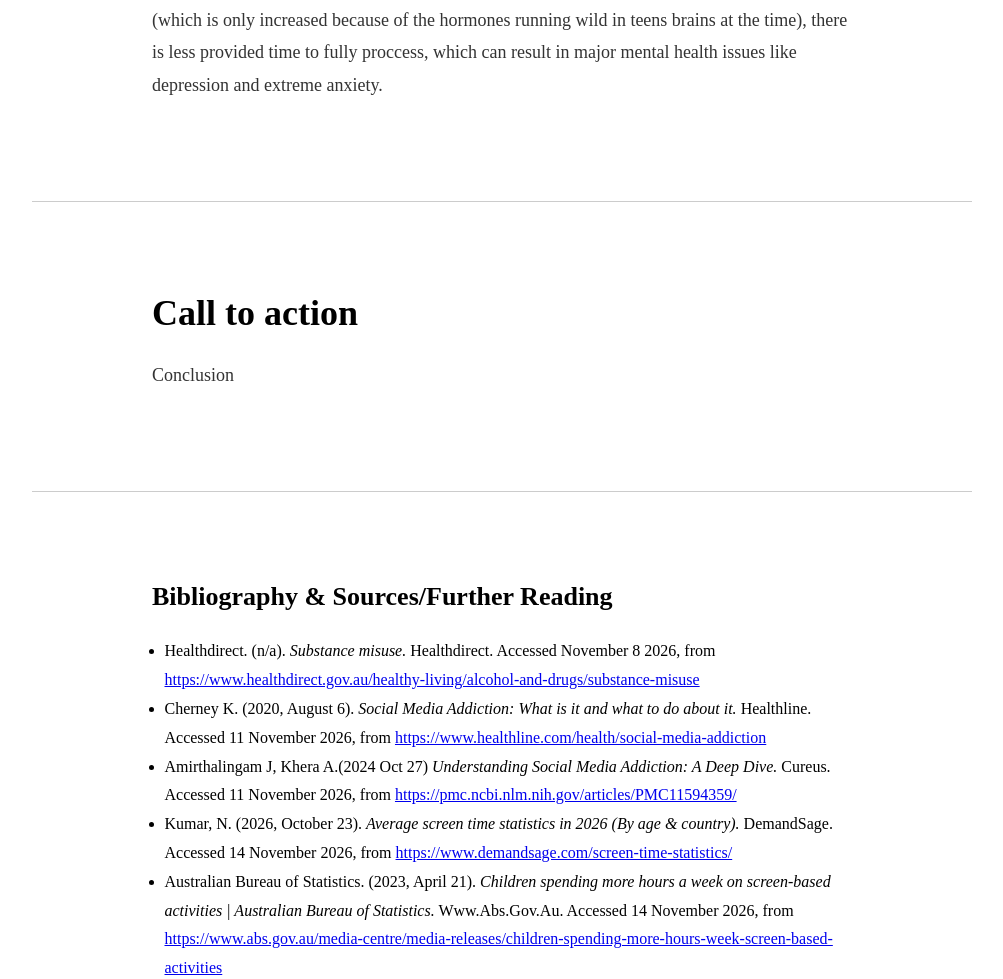
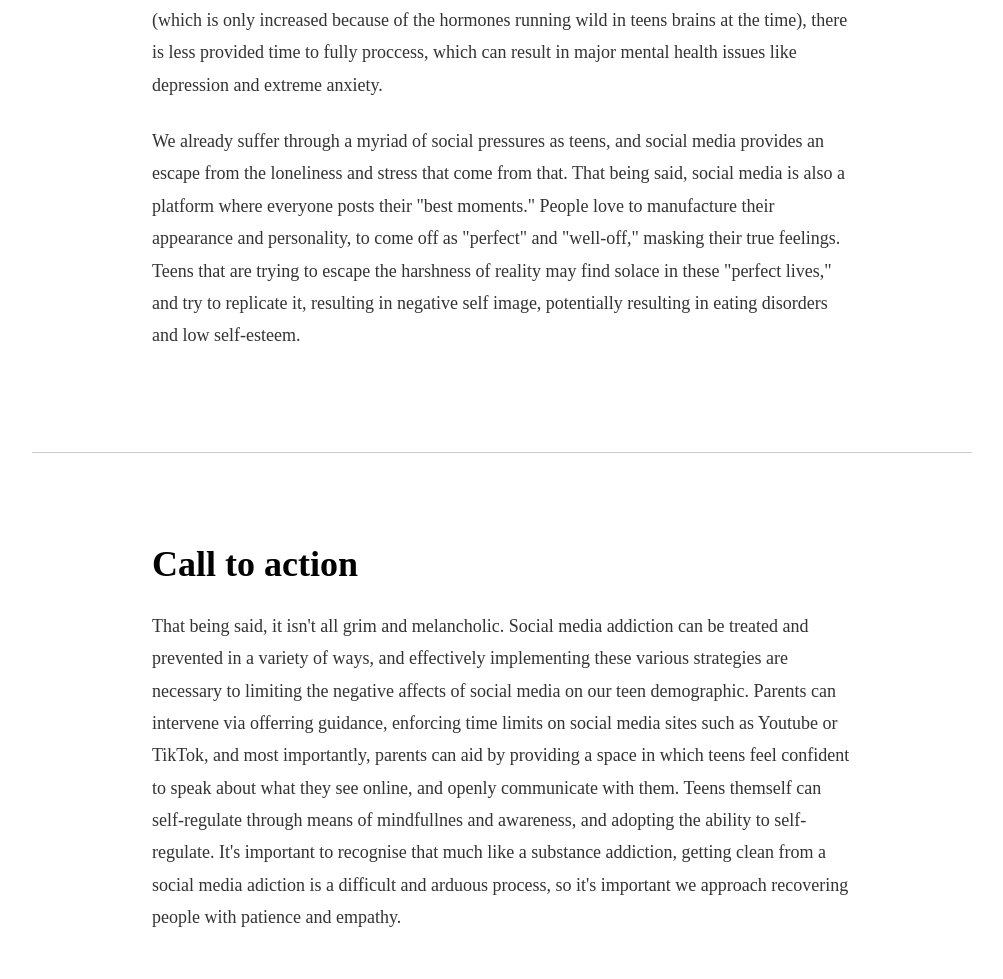
Before and after one commit to BaconaterThatIsreAl/Death-By-A-Thousand-Scrolls, a plain HTML site: page index.html in a window 1280 px wide. Shown: the part 4480-5459 px from the top of the page, without its empty margins (138-1141 px from the left). Drawn offline with Linux system fonts and the light colour scheme.

Commit message:
Update index.html

```diff
--- a/index.html
+++ b/index.html
@@ -479,7 +479,11 @@
 				which is made to be addictive, as well as the blue light that the devices social media exist on emit, teens often find themselves outright replacing sleep. <br>
 				Because now there's a lack of sleep, when difficult emotional moments occur during the day (which is only increased because of the hormones running wild in teens
 				brains at the time), there is less provided time to fully proccess, which can result in major mental health issues like depression and extreme anxiety.</p>
-			</section>
+
+				<p>We already suffer through a myriad of social pressures as teens, and social media provides an escape from the loneliness and stress that come from that.
+				That being said, social media is also a platform where everyone posts their "best moments." People love to manufacture their appearance and personality,
+				to come off as "perfect" and "well-off," masking their true feelings. Teens that are trying to escape the harshness of reality may find solace in these
+				"perfect lives," and try to replicate it, resulting in negative self image, potentially resulting in eating disorders and low self-esteem.</p>
 			</section>
 
 
@@ -490,7 +494,12 @@
 			<section class="Conclusion">
 				<h2> Call to action</h2>
 
-				<p> Conclusion </p>
+				<p> That being said, it isn't all grim and melancholic. Social media addiction can be treated and prevented in a variety of ways, and effectively implementing
+				these various strategies are necessary to limiting the negative affects of social media on our teen demographic. Parents can intervene via offerring guidance,
+				enforcing time limits on social media sites such as Youtube or TikTok, and most importantly, parents can aid by providing a space in which teens feel confident
+				to speak about what they see online, and openly communicate with them. Teens themself can self-regulate through means of mindfullnes and awareness, and adopting
+				the ability to self-regulate. It's important to recognise that much like a substance addiction, getting clean from a social media adiction is a difficult and arduous
+				process, so it's important we approach recovering people with patience and empathy.</p>
 			</section>
 
 			<!-- Bibliography !-->
```
